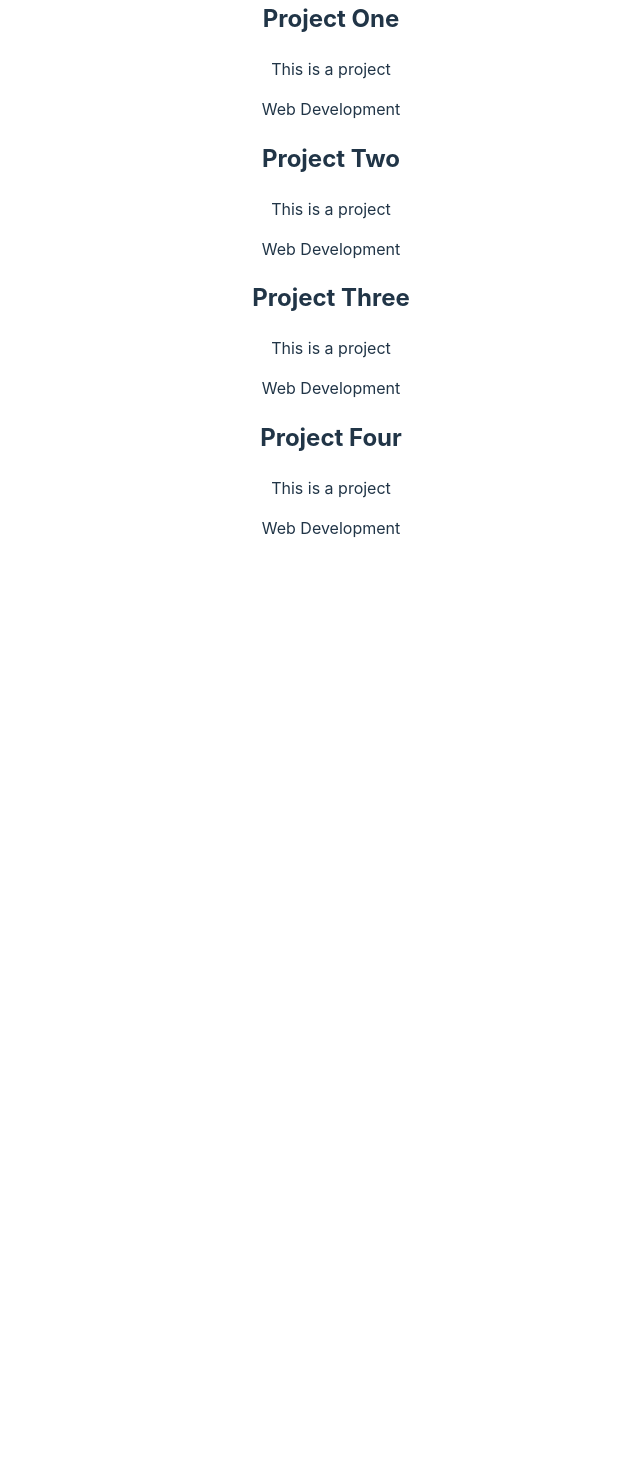
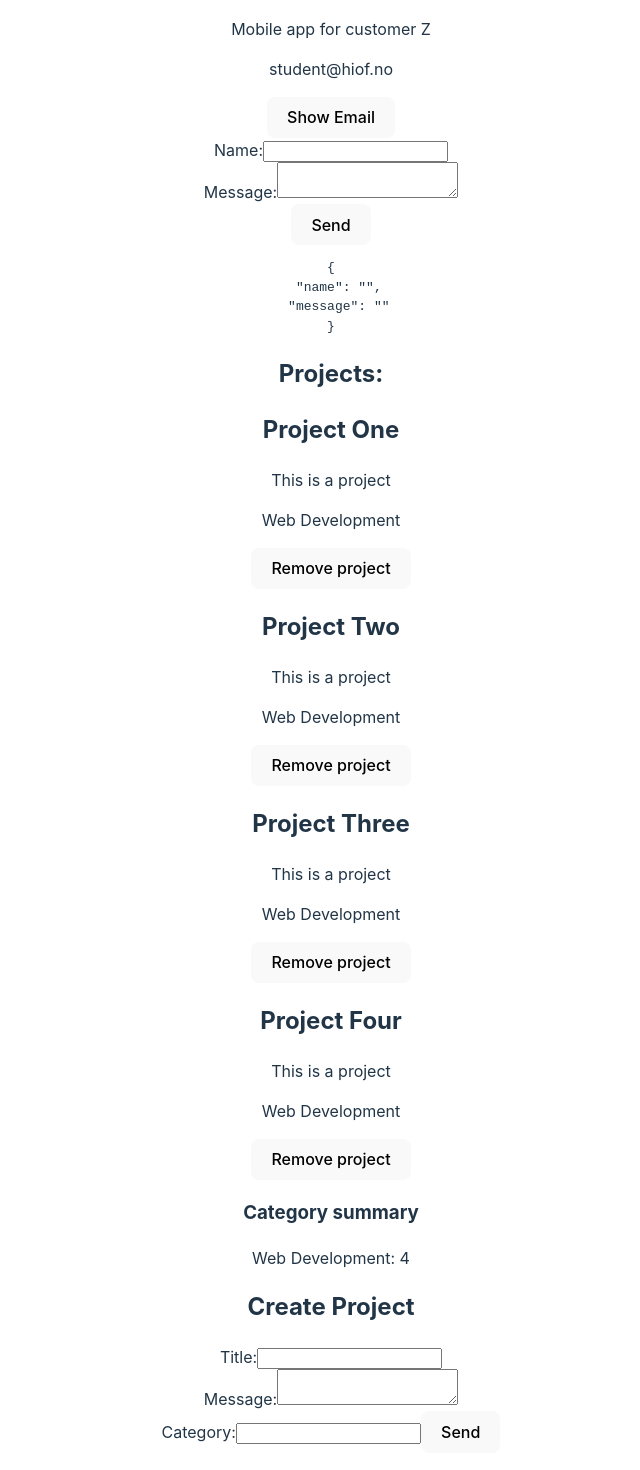
Before and after one commit to steffenhj/Oblig-1-ts, a React (Vite) app in the folder frontend/: page / in a window 1280 px wide. Shown: the part 320-1790 px from the top of the page, without its empty margins (309-949 px from the left). Before the commit the page ends 908 px from the top, so only its background shows below. Built offline with nearby package versions, Linux system fonts and the light colour scheme.

Commit message:
Added Project.tsx, and display project in projects. Added CreateProject.tsx

```diff
--- a/frontend/package.json
+++ b/frontend/package.json
@@ -18,7 +18,7 @@
     "@types/react": "^18.3.3",
     "@types/react-dom": "^18.3.0",
     "@vitejs/plugin-react": "^4.3.1",
-    "eslint": "^9.9.0",
+    "eslint": "^9.10.0",
     "eslint-plugin-react-hooks": "^5.1.0-rc.0",
     "eslint-plugin-react-refresh": "^0.4.9",
     "globals": "^15.9.0",
--- a/frontend/src/App.tsx
+++ b/frontend/src/App.tsx
@@ -3,27 +3,63 @@ import Header from './Components/Header.tsx'
 import Experiences from './Components/Experiences.tsx'
 import Contact from './Components/Contact.tsx'
 import Projects from './Components/Projects.tsx'
+import CreateProject from './Components/CreateProject.tsx'
+import { useState } from 'react'
 
+type Project = {
+  name: string;
+  description: string;
+  category: string;
+}
+
+const projectsForState = [
+  {
+      name: 'Project One',
+      description: 'This is a project',
+      category: 'Web Development'
+  },
+  {
+      name: 'Project Two',
+      description: 'This is a project',
+      category: 'Web Development'
+  },
+  {
+      name: 'Project Three',
+      description: 'This is a project',
+      category: 'Web Development'
+  },
+  {
+      name: 'Project Four',
+      description: 'This is a project',
+      category: 'Web Development'
+  }
+];
 
 function App() {
+  const [projects, setProjects] = useState<Project[]>(projectsForState);
+
   const student = 'Halgeir Geirson'
   const degree = 'Bachelor IT'
   const points = 180
-  const experienceOne = 'Figma UI for customer X'
-  const experienceTwo = 'Website for customer Y'
+
+  const experiences = [
+    'Figma UI for customer X',
+    'Website for customer Y',
+    'Mobile app for customer Z'
+  ];
+
   const email = 'student@hiof.no'
 
-  // const projectOne:  = {
 
-  // }
 
   return (
-    <div>
+    <>
       <Header student={student} degree={degree} points={points} />
-      <Experiences experienceOne={experienceOne} experienceTwo={experienceTwo} />
+      <Experiences experiences={experiences} />
       <Contact email={email} />
-      <Projects />
-    </div>
+      <Projects projects={projects} setProjects={setProjects} />
+      <CreateProject setProjects={setProjects} />
+      </>
   )
 }
 
--- a/frontend/src/Components/Contact.tsx
+++ b/frontend/src/Components/Contact.tsx
@@ -1,15 +1,91 @@
+import React, { useState } from "react";
 
 type ContactProps = {
     email?: string;
 }
 
+
+
 function Contact( props: ContactProps ) {
+    const [name, setName] = useState<string>('');
+    const [message, setMessage] = useState<string>('');
+
     const { email } = props
+
+    const handleButtonClick = () => {
+        alert(email);
+    };
+
+    const updateName = (e: React.FormEvent<HTMLInputElement>) => {
+        setName((e.target as HTMLInputElement).value)
+        console.log(name)
+    };
+
+    const updateMessage = (e: React.FormEvent<HTMLTextAreaElement>) => {
+        setMessage((e.target as HTMLTextAreaElement).value)
+        console.log(message)
+    }
+
+    const handleSubmit = (event: React.FormEvent) => {
+        event.preventDefault();
+        const form = event.target as HTMLFormElement | null;
+        console.log(name, message)
+
+        if (!form) return;
+
+        const formData = new FormData(form);
+        const nameInput = formData.get('name') as string;
+        if (!nameInput || typeof nameInput !== 'string') return;
+        if (nameInput.length < 3) {
+            alert('Name must be at least 3 characters long');
+            return;
+        }
+
+        const messageInput = formData.get('message') as string;
+        if (!messageInput || typeof messageInput !== 'string') return;
+        if (messageInput.length < 10) {
+            alert('Message must be at least 10 characters long');
+            return;
+        }
+
+
+        setName('');
+        setMessage('');
+        form.reset();
+    }
+
     return (
         <>
             <p>{email}</p>
+            <button onClick={handleButtonClick}>Show Email</button>
+
+            <form onSubmit={handleSubmit}>
+                <label htmlFor="name">
+                    Name:
+                    <input id="name" name="name" type="text"
+                    value={name} onChange={updateName} />
+                </label>
+                <br />
+                <label htmlFor="message">
+                    Message:
+                    <textarea id="message" name="message"
+                    value={message} onChange={updateMessage} />
+                </label>
+                <br />
+                <button type="submit" >Send</button>
+            </form>
+
+            <pre>{JSON.stringify({ name, message }, null, 2)}</pre>
         </>
     )
 }
 
 export default Contact
+
+
+// For kontakte studenten er det ønskelig å ha et lite skjema. Skjema skal ha to felter. Et for navnet til personen og et felt textarea for meldingen.
+
+// Bruk state til å lagre verdiene.
+// Det bør være en helt enkel validering av dataen.
+// Håndter det å sende skjema. Bruke <pre> og JSON.stringify til å vise dataen som ble sendt inn.
+// Resette dataen
--- /dev/null
+++ b/frontend/src/Components/CreateProject.tsx
@@ -0,0 +1,105 @@
+import { useState } from "react";
+
+type Project = {
+    name: string;
+    description: string;
+    category: string;
+}
+
+function CreateProject({ setProjects }: { setProjects: React.Dispatch<React.SetStateAction<Project[]>> }) {
+    const [name, setName] = useState<string>('');
+    const [description, setDescription] = useState<string>('');
+    const [category, setCategory] = useState<string>('');
+
+    // const [projects, setProjects] = useState<Project[]>([]);
+
+
+    const updateName = (e: React.FormEvent<HTMLInputElement>) => {
+        setName((e.target as HTMLInputElement).value)
+        console.log(name)
+    };
+
+    const updateDescription = (e: React.FormEvent<HTMLTextAreaElement>) => {
+        setDescription((e.target as HTMLTextAreaElement).value)
+        console.log(description)
+    }
+
+    const updateCategory = (e: React.FormEvent<HTMLInputElement>) => {
+        setCategory((e.target as HTMLInputElement).value)
+        console.log(name)
+    };
+
+    const handleSubmit = (event: React.FormEvent) => {
+        event.preventDefault();
+        const form = event.target as HTMLFormElement | null;
+        console.log(`Name: ${name}, Description: ${description}, Category: ${category}`)
+        if (!form) return;
+
+        const formData = new FormData(form);
+
+        const nameInput = formData.get('name') as string;
+        if (!nameInput || typeof nameInput !== 'string') {
+            alert('Name is required')
+            return}
+        else if (nameInput.length < 3) {
+            alert('Name must be at least 3 characters long');
+            return;
+        }
+
+        const descriptionInput = formData.get('description') as string;
+        if (!descriptionInput || typeof descriptionInput !== 'string') {
+        alert('Description is required')
+        return}
+        else if (descriptionInput.length < 10) {
+            alert('Description must be at least 10 characters long');
+            return;}
+
+        const categoryInput = formData.get('category') as string;
+        if (!categoryInput || typeof categoryInput !== 'string')
+            {alert('Category is required')
+            return
+        }
+        else if (categoryInput.length < 3) {
+            alert('Category must be at least 3 characters long');
+            return;
+        }
+
+        setProjects((prevProjects) => [...prevProjects,
+        { name: nameInput, description: descriptionInput, category: categoryInput }]);
+
+        setName('');
+        setDescription('');
+        setCategory('');
+        form.reset();
+    }
+
+
+    return (
+        <>
+        <h2>Create Project</h2>
+
+        <form onSubmit={handleSubmit}>
+                <label htmlFor="name">
+                    Title:
+                    <input id="name" name="name" type="text"
+                    value={name} onChange={updateName} />
+                </label>
+                <br />
+                <label htmlFor="description">
+                    Message:
+                    <textarea id="description" name="description"
+                    value={description} onChange={updateDescription} />
+                </label>
+                <br />
+                <label htmlFor="category">
+                    Category:
+                    <input id="category" name="category" type="text"
+                    value={category} onChange={updateCategory} />
+                </label>
+                <button type="submit" >Send</button>
+            </form>
+        </>
+    )
+}
+
+export default CreateProject
--- a/frontend/src/Components/Experience.tsx
+++ b/frontend/src/Components/Experience.tsx
@@ -1,8 +1,17 @@
+import { Children, PropsWithChildren } from "react"
 
 
-function Experience({ description }: { description: string }) {
+
+function Experience(
+    props: Readonly<PropsWithChildren<{}>>
+) {
+
+    const { children } = props
+
     return (
-        <p>{description}</p>
+        <p>
+            {children}
+        </p>
     )
 }
 
--- a/frontend/src/Components/Experiences.tsx
+++ b/frontend/src/Components/Experiences.tsx
@@ -5,13 +5,18 @@ import Experience from './Experience'
 //     experience2?: string;
 // }
 
-function Experiences({ experienceOne, experienceTwo }: { experienceOne: string, experienceTwo: string }) {
+function Experiences({ experiences }: { experiences: string[] }) {
 
     return (
-        <div>
-            <Experience description={experienceOne} />
-            <Experience description={experienceTwo} />
-        </div>
+        <section>
+            <h2>Experiences: </h2>
+
+            {experiences ? experiences.map((experience, index) => (
+                <Experience key={index}>{experience}</Experience>
+            )) : (<p>No experiences</p>)
+            }
+
+        </section>
     )
 }
 
--- a/frontend/src/Components/Project.tsx
+++ b/frontend/src/Components/Project.tsx
@@ -1,18 +1,24 @@
 
 
-type ProjectProps = {
+type Project = {
     name: string;
     description: string;
-    catergory: string;
+    category: string;
 }
 
 
-function Project(props: ProjectProps) {
+function Project({ props, setProjects }: {props: Project, setProjects: React.Dispatch<React.SetStateAction<Project[]>>} ) {
+
+    const removeProject = () => {
+        setProjects((prevProjects) => prevProjects.filter((project) => project.name !== props.name))
+    }
+
     return (
         <>
             <h2>{props.name}</h2>
             <p>{props.description}</p>
-            <p>{props.catergory}</p>
+            <p>{props.category}</p>
+            <button onClick={removeProject}>Remove project</button>
         </>
     )
 }
--- a/frontend/src/Components/Projects.tsx
+++ b/frontend/src/Components/Projects.tsx
@@ -1,38 +1,40 @@
 import Project from './Project';
 
-const projectOne = {
-    name: 'Project One',
-    description: 'This is a project',
-    category: 'Web Development'
-}
-
-const projectTwo = {
-    name: 'Project Two',
-    description: 'This is a project',
-    category: 'Web Development'
-}
-
-const projectThree = {
-    name: 'Project Three',
-    description: 'This is a project',
-    category: 'Web Development'
-}
-
-const projectFour = {
-    name: 'Project Four',
-    description: 'This is a project',
-    category: 'Web Development'
+type ProjectType = {
+    name: string;
+    description: string;
+    category: string;
 }
 
 
-function Projects() {
+
+function Projects({ projects, setProjects }: { projects: ProjectType[], setProjects: React.Dispatch<React.SetStateAction<Project[]>> }) {
     return (
-        <>
-            <Project name={projectOne.name} description={projectOne.description} catergory={projectOne.category}/>
-            <Project name={projectTwo.name} description={projectTwo.description} catergory={projectTwo.category}/>
-            <Project name={projectThree.name} description={projectThree.description} catergory={projectThree.category}/>
-            <Project name={projectFour.name} description={projectFour.description} catergory={projectFour.category}/>
-        </>
+        <section>
+            <h2>Projects: </h2>
+
+            {projects && projects.length > 0 ? (
+                <>
+                    {projects.map((project, index) => (
+                        <article key={index}>
+                            <Project props={project} setProjects={setProjects} />
+                        </article>
+                    ))}
+
+                    <h3>Category summary</h3>
+                    <article>
+                        {Array.from(new Set(projects.map(project => project.category))).map(category => (
+                            <p key={category}>
+                                {category}: {projects.filter(project => project.category === category).length}
+                            </p>
+                        ))}
+                    </article>
+                </>
+            ) : (
+                <p>No projects</p>
+            )}
+
+        </section>
     )
 }
 
```
Also changed, not shown: 1 other file (tests, documents, lock files or other folders).
